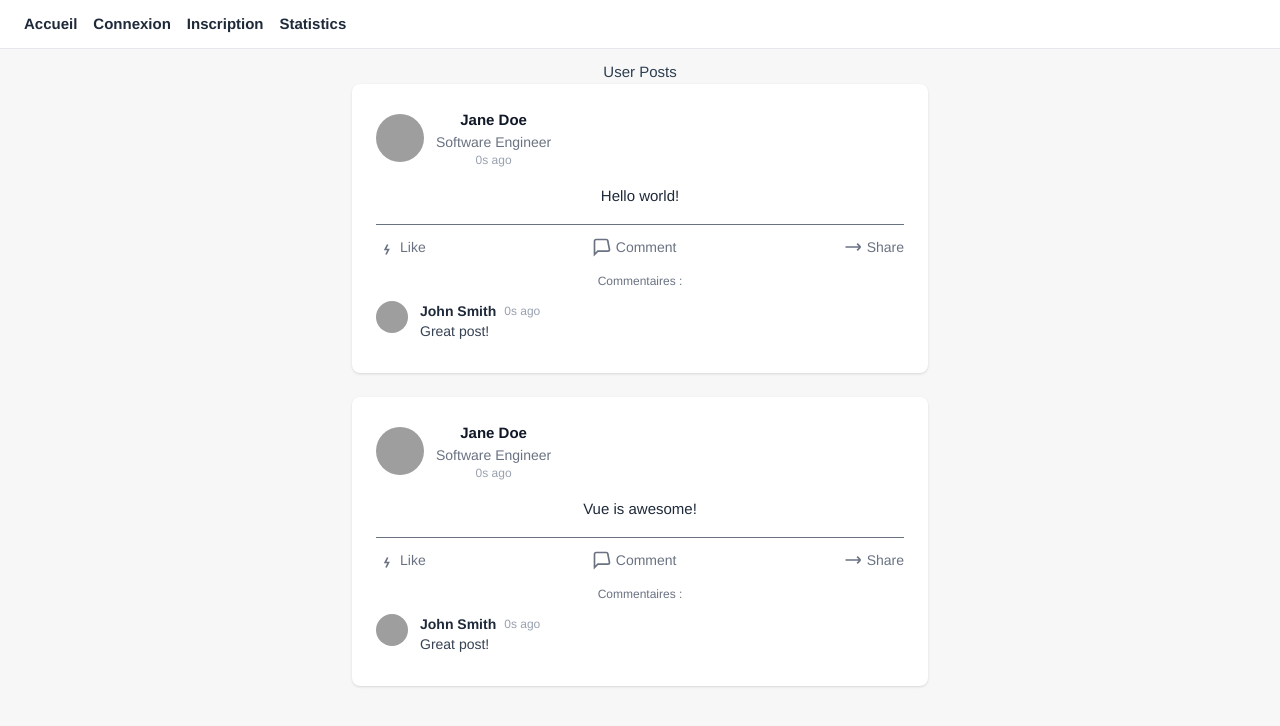
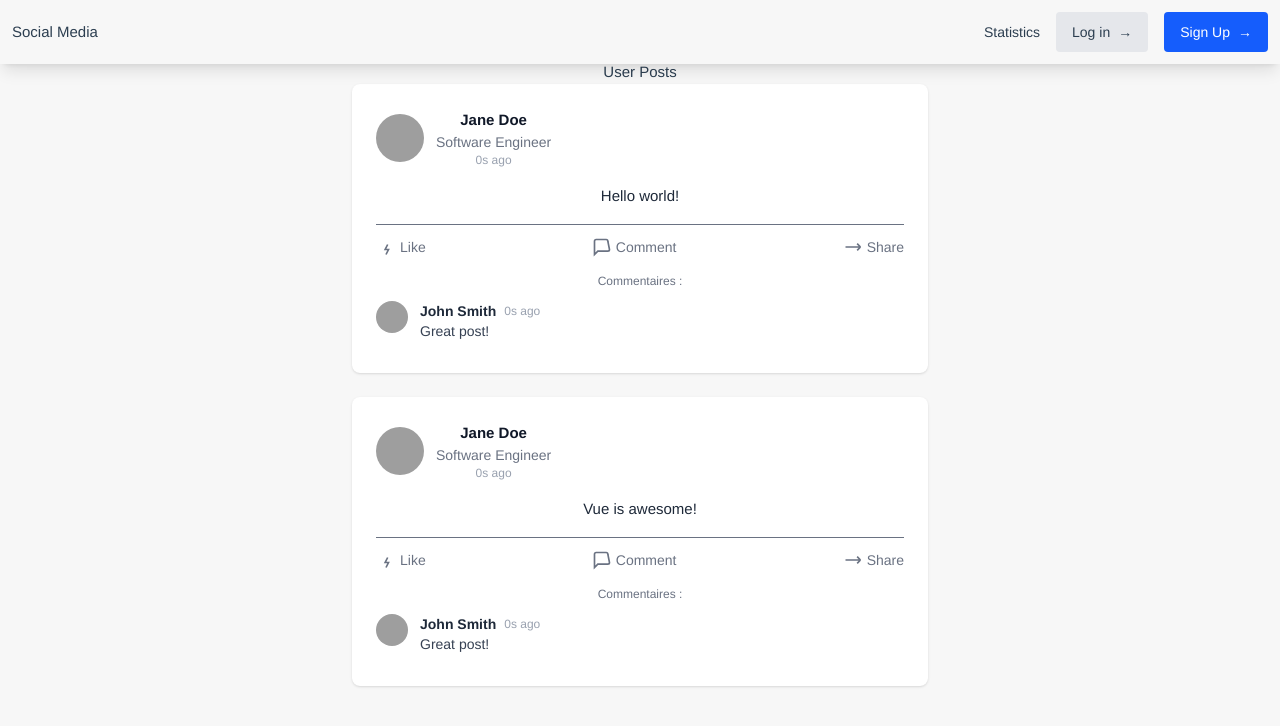
Before and after one commit to Tay9875/Hackathon_Social_Media, a Vue app in the folder frontend/: page / in a window 1280 px wide. Shown: the top 726 px of the page. Built offline with nearby package versions, Linux system fonts and the light colour scheme; grey boxes are pictures that could not be loaded.

Commit message:
UDPATE navbar

```diff
--- a/frontend/src/components/NavBar.vue
+++ b/frontend/src/components/NavBar.vue
@@ -1,14 +1,39 @@
 <script setup>
-import { RouterLink } from 'vue-router'
+import { ref } from "vue";
+import { RouterLink } from "vue-router";
+import { Bars3Icon } from "@heroicons/vue/24/outline";
+
+const mobileMenuOpen = ref(false);
 </script>
 
 <template>
-    <nav class="fixed top-0 left-0 w-full z-10 flex items-center justify-between px-6 py-3 bg-white bg-opacity-80 backdrop-blur-lg border-b border-gray-200">
-        <div class="flex items-center gap-4">
-            <RouterLink class="font-semibold text-gray-800 hover:text-blue-600 transition-colors" to="/">Accueil</RouterLink>
-            <RouterLink class="font-semibold text-gray-800 hover:text-blue-600 transition-colors" to="/login">Connexion</RouterLink>
-            <RouterLink class="font-semibold text-gray-800 hover:text-blue-600 transition-colors" to="/signup">Inscription</RouterLink>
-            <RouterLink class="font-semibold text-gray-800 hover:text-blue-600 transition-colors" to="/statistics">Statistics</RouterLink>
-        </div>
+  <header class="fixed top-0 left-0 w-full z-20 shadow-lg">
+    <nav
+      class="mx-auto flex max-w-7xl items-center justify-between p-3"
+      aria-label="Global"
+    >
+      <div class="flex flex-1">
+        <RouterLink to="/" class="-m-1.5 p-1.5">
+          <span class="">Social Media</span>
+        </RouterLink>
+      </div>
+      <div class="flex flex-1 items-center justify-end gap-4">
+        <RouterLink to="/statistics" class="text-sm/6"
+          >Statistics</RouterLink
+        >
+        <RouterLink
+          to="/login"
+          class="text-sm/6 bg-gray-200 hover:bg-gray-300 px-4 py-2 rounded transition-colors duration-200 flex items-center"
+        >
+          Log in <span aria-hidden="true" class="ml-2">&rarr;</span>
+        </RouterLink>
+        <RouterLink
+          to="/signup"
+          class="text-sm/6 text-white bg-blue-600 hover:bg-blue-700 px-4 py-2 rounded transition-colors duration-200 flex items-center"
+        >
+          Sign Up <span aria-hidden="true" class="ml-2">&rarr;</span>
+        </RouterLink>
+      </div>
     </nav>
+  </header>
 </template>
```
